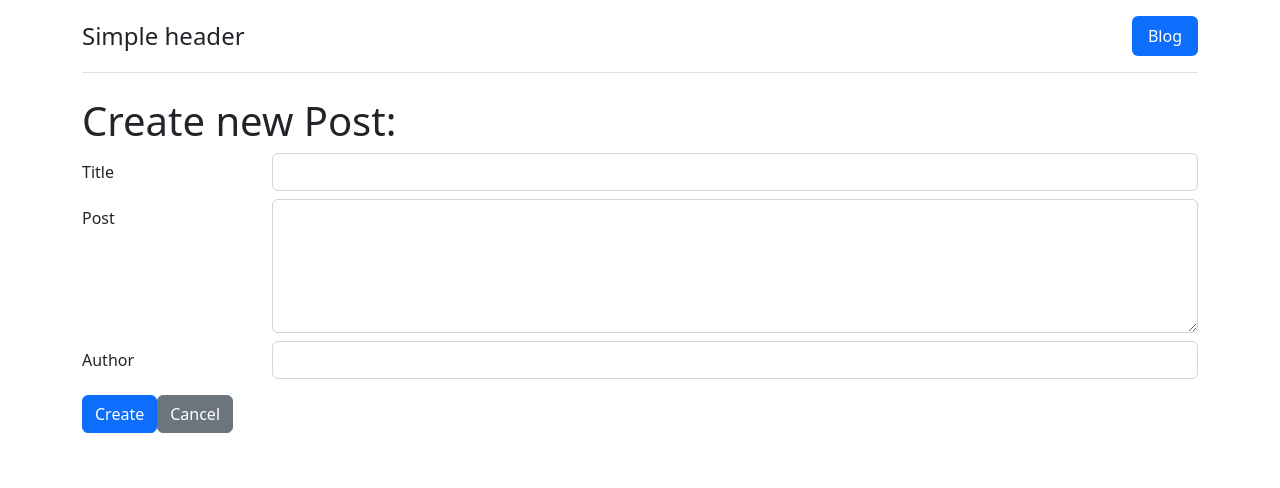
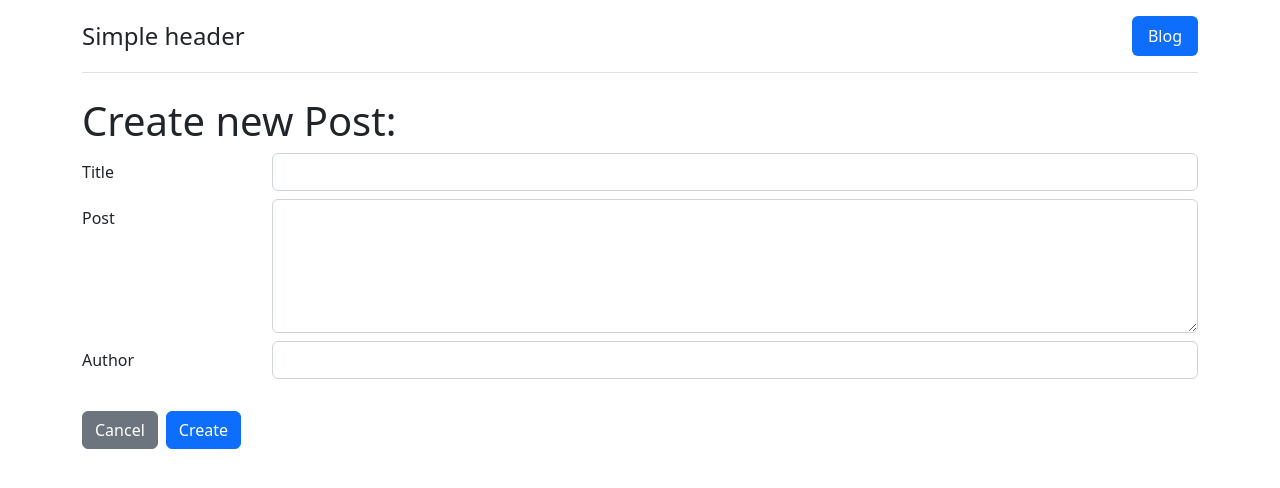
Before and after one commit to edo979/blog-rest-api, a React (Vite) app: page /blog/new in a window 1280 px wide. Shown: the top 488 px of the page. Built offline with nearby package versions, Linux system fonts and the light colour scheme.

Commit message:
extract component

```diff
--- a/data/db.json
+++ b/data/db.json
@@ -10,7 +10,7 @@
       "id": "l87megi",
       "createdAt": 1666173091947,
       "title": "New Post Edited 2",
-      "body": "some Text. Add some text again.",
+      "body": "some Text. Add some text again. Add more text.",
       "author": "Me Atme"
     }
   ]
--- /dev/null
+++ b/src/components/ShowServerState.tsx
@@ -0,0 +1,17 @@
+import { useNavigation } from 'react-router-dom'
+
+export function ShowServerState() {
+  const navigation = useNavigation()
+
+  return (
+    <div className="hstack gap-2 my-3">
+      {navigation.state === 'submitting' && <i>Saving data...</i>}
+      {navigation.state === 'loading' && <i>Redirecting to posts...</i>}
+      {navigation.state !== 'idle' && (
+        <div className="spinner-grow spinner-grow-sm" role="status">
+          <span className="visually-hidden">Loading...</span>
+        </div>
+      )}
+    </div>
+  )
+}
--- a/src/routes/BlogEdit.tsx
+++ b/src/routes/BlogEdit.tsx
@@ -4,7 +4,9 @@ import {
   redirect,
   useLoaderData,
   useNavigate,
+  useNavigation,
 } from 'react-router-dom'
+import { ShowServerState } from '../components/ShowServerState'
 import { getPost, Post, updatePost } from '../model/posts'
 
 export async function loader({ params }: { params: Params }) {
@@ -39,6 +41,7 @@ export async function action({
 export function BlogEdit() {
   const { post } = useLoaderData() as { post: Post }
   const navigate = useNavigate()
+  const navigation = useNavigation()
 
   return (
     <>
@@ -47,6 +50,7 @@ export function BlogEdit() {
       </div>
 
       <Form method="patch" className="row mt-4">
+        <fieldset disabled={navigation.state === 'loading'}>
           <div className="row">
             <label htmlFor="title" className="col-sm-2 col-form-label">
               Title
@@ -89,6 +93,8 @@ export function BlogEdit() {
             </div>
           </div>
 
+          <ShowServerState />
+
           <div className="row mt-3">
             <div className="col">
               <button
@@ -106,6 +112,7 @@ export function BlogEdit() {
               </button>
             </div>
           </div>
+        </fieldset>
       </Form>
     </>
   )
--- a/src/routes/BlogNew.tsx
+++ b/src/routes/BlogNew.tsx
@@ -1,4 +1,5 @@
 import { Form, redirect, useNavigate, useNavigation } from 'react-router-dom'
+import { ShowServerState } from '../components/ShowServerState'
 import { createPosts } from '../model/posts'
 
 export async function action({ request }: { request: Request }) {
@@ -52,19 +53,22 @@ export function BlogNew() {
             </div>
           </div>
 
-          <div className="row mt-3">
+          <ShowServerState />
+
+          <div className="row">
             <div className="col">
-              <button className="btn btn-primary" type="submit">
-                Create
-              </button>
               <button
-                className="btn btn-secondary"
+                className="btn btn-secondary me-2"
                 onClick={(e) => {
                   e.preventDefault()
                   navigate(-1)
                 }}
               >
                 Cancel
+              </button>
+
+              <button className="btn btn-primary" type="submit">
+                Create
               </button>
             </div>
           </div>
```
Lines whose indentation alone changed are shown as unchanged.
